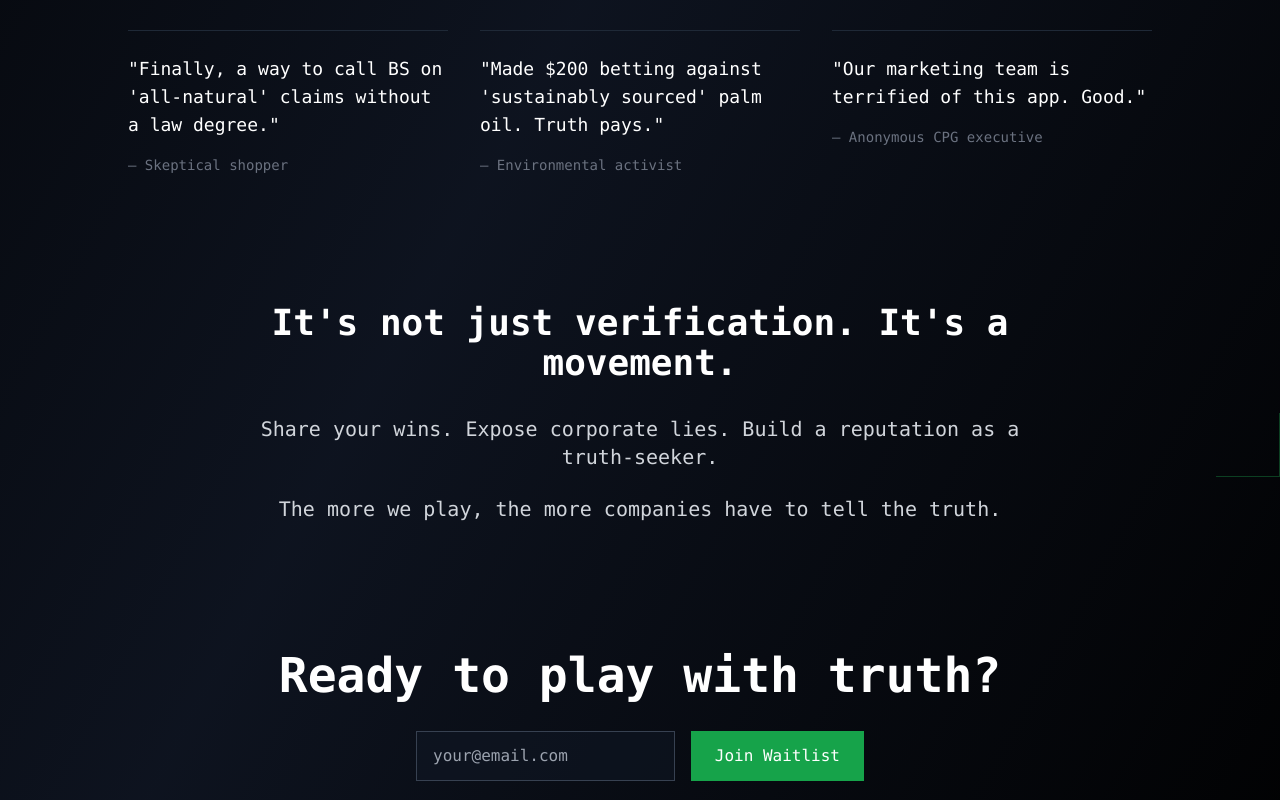
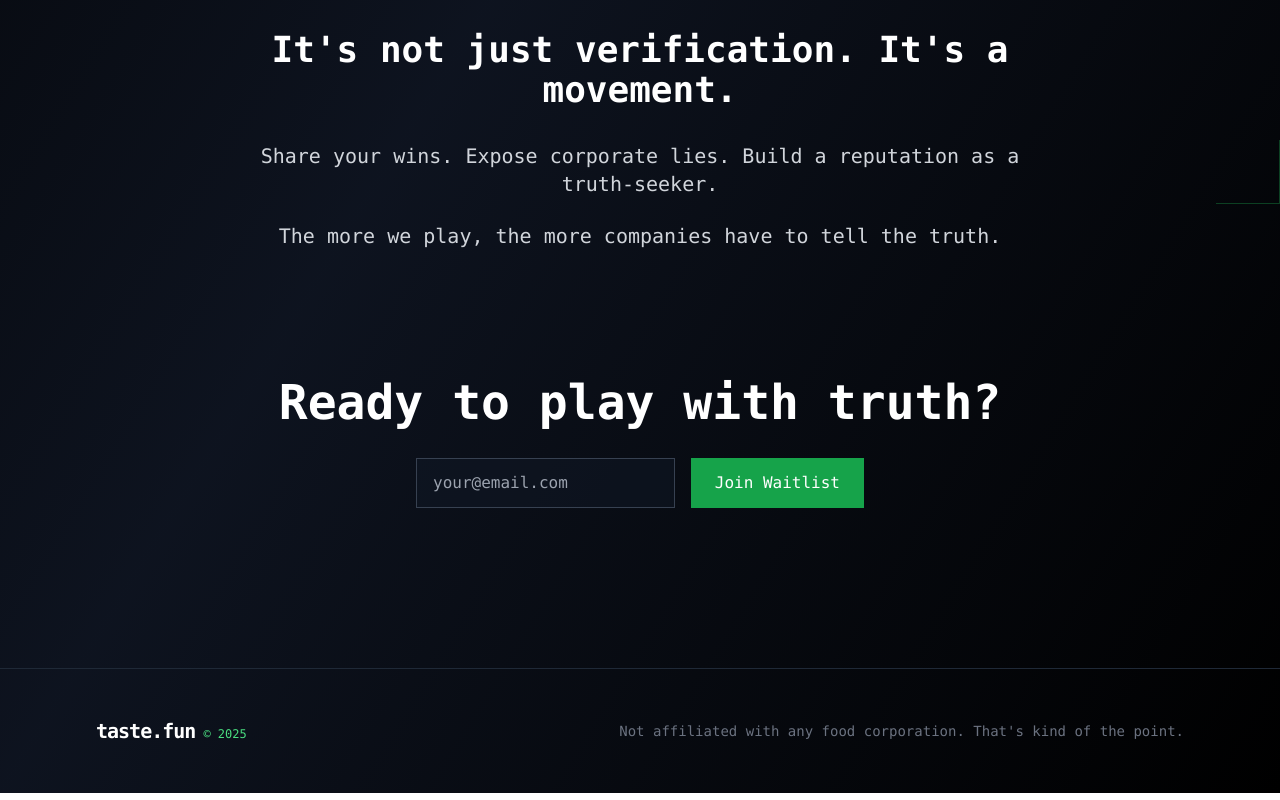
Before and after one commit to vbh1v/tf, a Next.js app: page / in a window 1280 px wide. Shown: the part 1280-2080 px from the top of the page. Built offline with nearby package versions, Linux system fonts and the light colour scheme.

Commit message:
what happens when a user puts his email and click join waitlist

```diff
--- a/app/page.tsx
+++ b/app/page.tsx
@@ -205,41 +205,6 @@ export default function Page() {
                         </div>
                     </section>
 
-                    {/* Testimonials/Quips */}
-                    <section className="mb-32" data-oid="iwr:nnc">
-                        <div
-                            className="max-w-5xl mx-auto grid grid-cols-1 md:grid-cols-3 gap-8"
-                            data-oid="6wl4wp:"
-                        >
-                            <div className="border-t border-gray-800 pt-6" data-oid="o:velvu">
-                                <p className="text-lg mb-4" data-oid="m:0dk9m">
-                                    "Finally, a way to call BS on 'all-natural' claims without a law
-                                    degree."
-                                </p>
-                                <p className="text-sm text-gray-500" data-oid="gf0yl9c">
-                                    — Skeptical shopper
-                                </p>
-                            </div>
-                            <div className="border-t border-gray-800 pt-6" data-oid="zu2ex3p">
-                                <p className="text-lg mb-4" data-oid="txb8s2s">
-                                    "Made $200 betting against 'sustainably sourced' palm oil. Truth
-                                    pays."
-                                </p>
-                                <p className="text-sm text-gray-500" data-oid="qq0pw_l">
-                                    — Environmental activist
-                                </p>
-                            </div>
-                            <div className="border-t border-gray-800 pt-6" data-oid="x4m.e-c">
-                                <p className="text-lg mb-4" data-oid="b7waehk">
-                                    "Our marketing team is terrified of this app. Good."
-                                </p>
-                                <p className="text-sm text-gray-500" data-oid="0t.ms0m">
-                                    — Anonymous CPG executive
-                                </p>
-                            </div>
-                        </div>
-                    </section>
-
                     {/* Social Element */}
                     <section className="mb-32 relative" data-oid=".a7m52:">
                         <div
@@ -308,7 +273,7 @@ export default function Page() {
                                 taste.fun
                             </span>
                             <span className="ml-2 text-xs text-green-400" data-oid=":pcln-g">
-                                © 2023
+                                © 2025
                             </span>
                         </div>
                         <div className="text-gray-500 text-sm" data-oid="my0j5:v">
```
